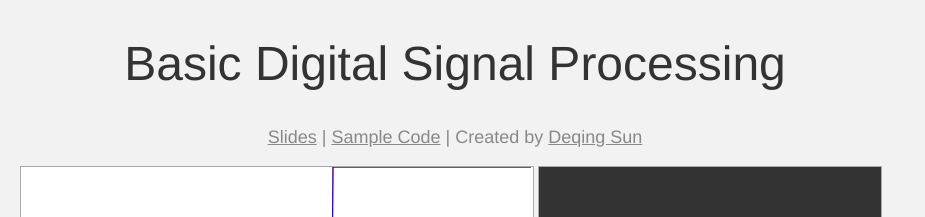
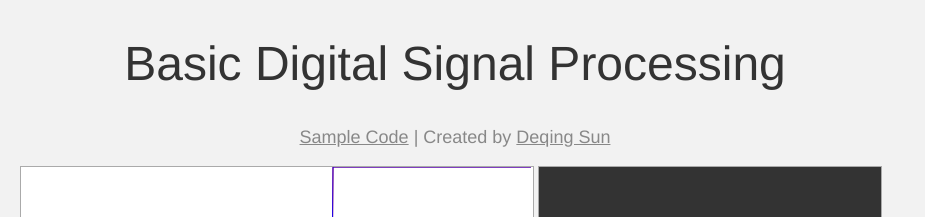
Before and after one commit to DeqingSun/Javascript-Signal-Processing, a plain HTML site: page test.html in a window 1280 px wide. Shown: the top 217 px of the page, without its empty margins (0-925 px from the left). Drawn offline with Linux system fonts and the light colour scheme.

Commit message:
Update test.html

```diff
--- a/test.html
+++ b/test.html
@@ -34,7 +34,7 @@
     <div id="container">
 	<div id="title" style="width: 870px; height: auto;">
 	    <h1>Basic Digital Signal Processing</h1>
-	    <p><a href="https://docs.google.com/presentation/d/1TApMrwrA7XBG5oQ5tKh7ZBJyj0iNbGzWPA_iuJhdl1s/edit?usp=sharing" target="_blank">Slides</a> | <a href="https://github.com/DeqingSun/Javascript-Signal-Processing/blob/master/Working%20code.txt" target="_blank">Sample Code</a> | Created by <a href="https://github.com/DeqingSun" target="_blank">Deqing Sun</a></p>
+	    <p><a href="https://github.com/DeqingSun/Javascript-Signal-Processing/blob/master/Working%20code.txt" target="_blank">Sample Code</a> | Created by <a href="https://github.com/DeqingSun" target="_blank">Deqing Sun</a></p>
 	</div>
 	<div>
 	    <div id="canvas-container" style="width: 512px; height: 256px; background-color: #fff; border: solid 1px #aaa; display: inline-block; position: relative;">
```
